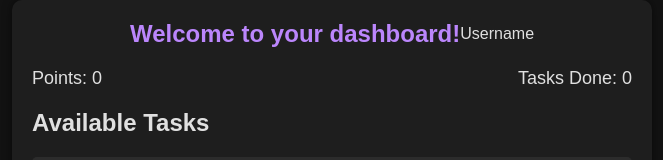
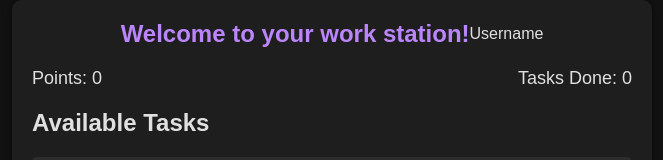
Before and after one commit to AbaraEmmanuel/promote_pro, a plain HTML site: page index.html in a window 1280 px wide. Shown: the top 160 px of the page, without its empty margins (308-971 px from the left). Drawn offline with Linux system fonts and the light colour scheme.

Commit message:
Update index.html

```diff
--- a/index.html
+++ b/index.html
@@ -11,7 +11,7 @@
 <body>
     <div class="container">
         <header>
-            <h1>Welcome to your dashboard!</h1>
+            <h1>Welcome to your work station!</h1>
             <div id="userName" class="username">Username</div>
         </header>
         <main>
```
